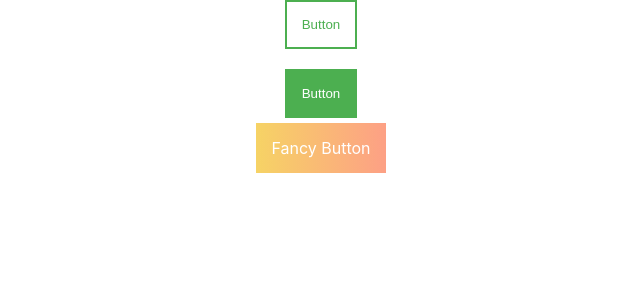
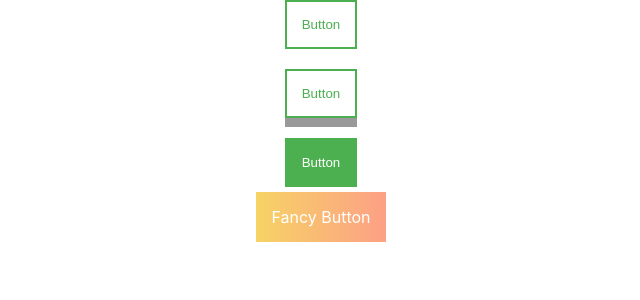
Before and after one commit to sir-hector/styled-components, a React (Create React App) app: page / in a window 1280 px wide. Shown: the top 300 px of the page, without its empty margins (319-959 px from the left). Built offline with nearby package versions, Linux system fonts and the light colour scheme.

Commit message:
Passed Props and Adding Attributes

```diff
--- a/src/App.js
+++ b/src/App.js
@@ -1,10 +1,14 @@
 import './App.css';
-import StyledButton, {FuncyButton} from './components/Button/Button';
+import StyledButton, {FuncyButton, SubmitButton} from './components/Button/Button';
 
 function App() {
   return (
     <div className="App">
-      <StyledButton variant='outline'>Button</StyledButton>
+      <StyledButton variant='outline' type='submit'>Button</StyledButton>
+      <div>
+        <br></br>
+      </div>
+      <SubmitButton variant='outline' type='submit'>Button</SubmitButton>
       <div>
         <br></br>
       </div>
--- a/src/components/Button/Button.js
+++ b/src/components/Button/Button.js
@@ -1,4 +1,4 @@
-import { StyledButton, FuncyButton } from "./Button.styles"
+import { StyledButton, FuncyButton, SubmitButton } from "./Button.styles"
 
 export default StyledButton
-export {FuncyButton}
+export {FuncyButton, SubmitButton}
--- a/src/components/Button/Button.styles.js
+++ b/src/components/Button/Button.styles.js
@@ -16,3 +16,14 @@ export const FuncyButton = styled(StyledButton)`
     background-image: linear-gradient(to right, #f6d365 0%, #fda085 100%);
     border: none;
 `
+
+export const SubmitButton = styled(StyledButton).attrs({
+    type: 'submit'
+})`
+    box-shadow: 0 9px #999;
+    &:active {
+        background-color: ${(props) => props.variant !== 'outline' ? '#FFF' : '#4caf50'};
+        box-shadow: 0 5px #666;
+        transform: translateY(4px)
+    }
+`
```
